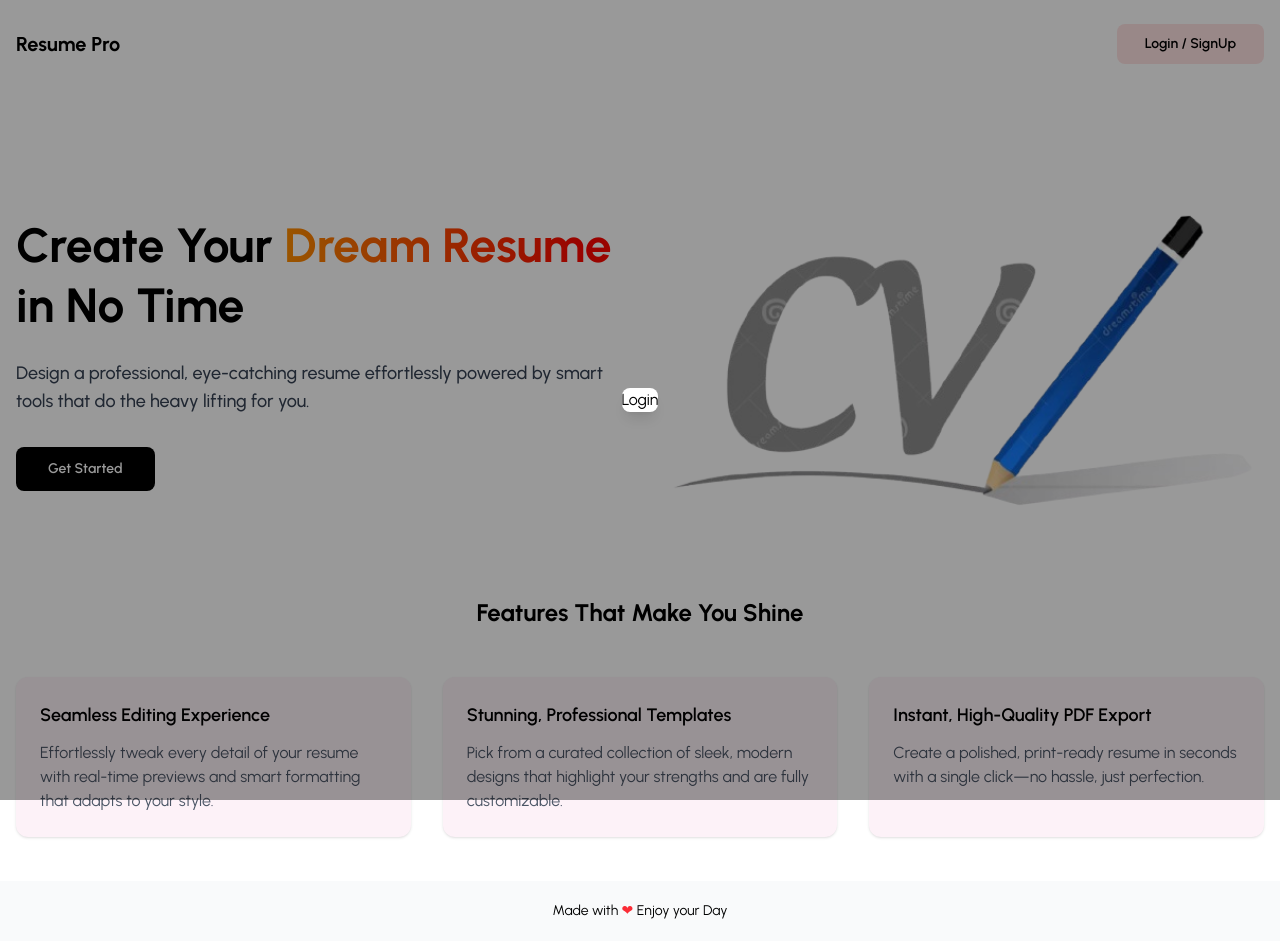
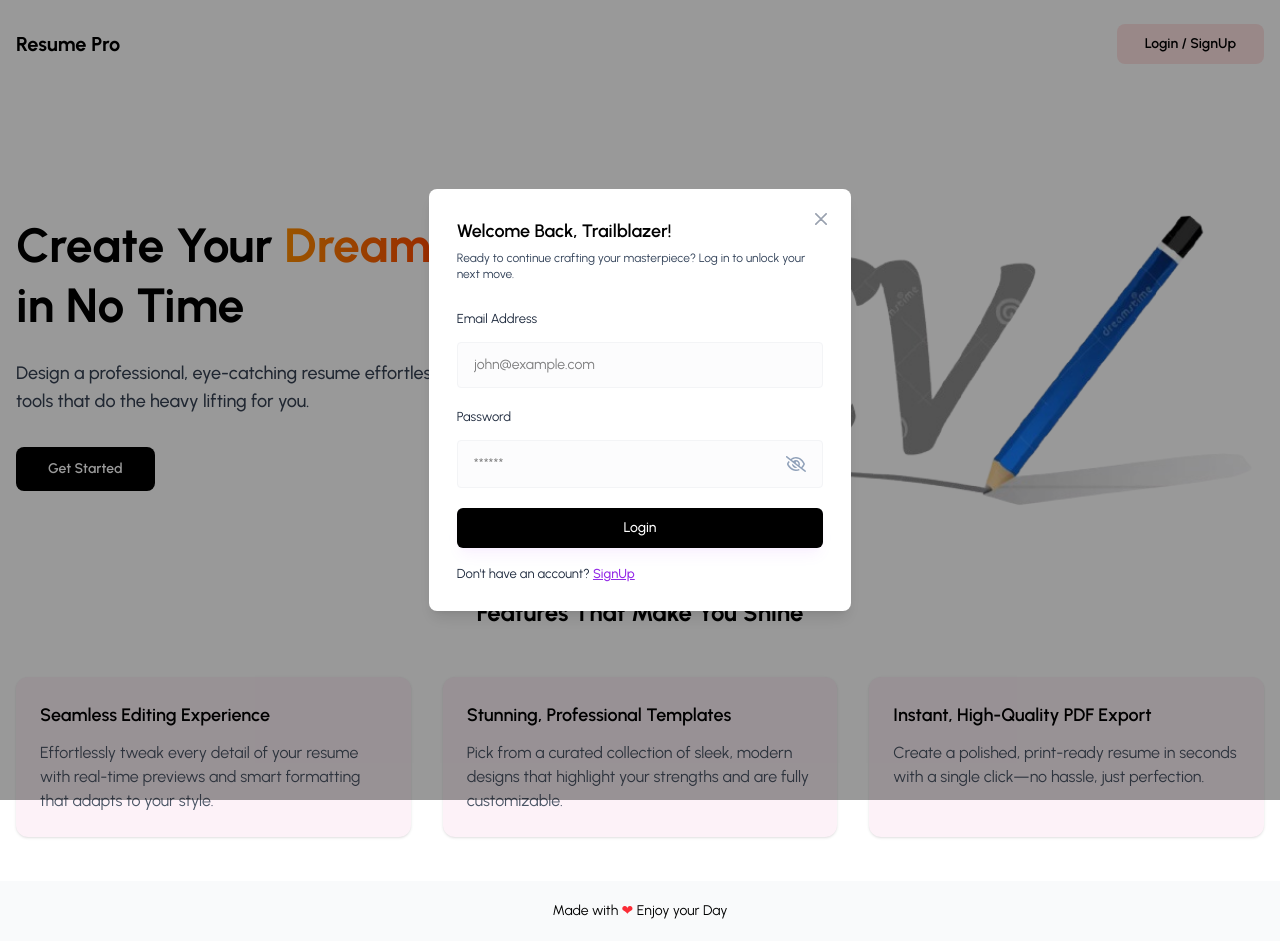
Before and after one commit to itz-Hiru/Resume-Pro-Frontend, a React (Vite) app: page / in a window 1280 px wide. Built offline with nearby package versions, Linux system fonts and the light colour scheme.

Commit message:
Created login page

```diff
--- /dev/null
+++ b/src/components/Inputs/Input.component.jsx
@@ -0,0 +1,44 @@
+import React, { useState } from 'react'
+import { FaRegEye, FaRegEyeSlash } from "react-icons/fa6"
+
+const Input = ({ value, onChange, label, placeholder, type }) => {
+  const [showPassword, setShowPassword] = useState(false);
+
+  const toggleShowPassword = () => {
+    setShowPassword(!showPassword);
+  };
+  return (
+    <div>
+      <label className="text-[13px] text-slate-800">{label}</label>
+      <div className="input-box">
+        <input
+          type={ type == "password" ? (showPassword ? "text" : "password") : type}
+          placeholder={placeholder}
+          className="w-full bg-transparent outline-none"
+          value={value}
+          onChange={(e) => onChange(e)}
+        />
+
+        {type === "password" && (
+            <>
+            {showPassword ? (
+              <FaRegEye
+                size={22}
+                className="text-primary cursor-pointer"
+                onClick={() => toggleShowPassword()}
+              />
+            ) : (
+              <FaRegEyeSlash
+                size={22}
+                className="text-slate-400 cursor-pointer"
+                onClick={() => toggleShowPassword()}
+              />
+            )}
+            </>
+        )}
+      </div>
+    </div>
+  )
+}
+
+export default Input
--- a/src/pages/Authentication/Login.page.jsx
+++ b/src/pages/Authentication/Login.page.jsx
@@ -1,9 +1,75 @@
-import React from 'react'
+import React, { useState } from "react";
+import { useNavigate } from "react-router-dom";
+import Input from "../../components/Inputs/Input.component";
+import { validateEmail } from "../../utils/helper.util";
 
-const Login = () => {
+const Login = ({ setCurrentPage }) => {
+  const [email, setEmail] = useState("");
+  const [password, setPassword] = useState("");
+  const [error, setError] = useState(null);
+
+  const navigate = useNavigate();
+
+  const handleLogin = async (e) => {
+    e.preventDefault();
+
+    if (!validateEmail(email)) {
+      setError("Please enter a valid email address.");
+      return;
+    }
+
+    if (!password) {
+      setError("Please enter your password to log in.");
+      return;
+    }
+
+    setError("");
+
+    try {
+
+    } catch (e) {
+      setError("Login failed. Please check your credentials and try again.");
+    }
+  };
   return (
-    <div>Login</div>
-  )
-}
+    <div className="w-[90vw] md:w-[33vw] p-7 flex flex-col justify-center">
+      <h3 className="text-lg font-semibold text-black">Welcome Back, Trailblazer!</h3>
+      <p className="text-xs text-slate-700 mt-[5px] mb-6">
+        Ready to continue crafting your masterpiece? Log in to unlock your next
+        move.
+      </p>
+      <form onSubmit={handleLogin}>
+        <Input
+          value={email}
+          onChange={({ target }) => setEmail(target.value)}
+          label="Email Address"
+          placeholder="john@example.com"
+          type="text"
+        />
+        <Input
+          value={password}
+          onChange={({ target }) => setPassword(target.value)}
+          label="Password"
+          placeholder="******"
+          type="password"
+        />
+        {error && <p className="text-red-500 text-xs pb-2.5">{error}</p>}
 
-export default Login
+        <button type="submit" className="btn-primary">Login</button>
+        <p className="text-[13px] text-slate-800 mt-3">
+          Don't have an account? {" "}
+          <button
+            className="font-medium text-primary underline cursor-pointer"
+            onClick={() => {
+              setCurrentPage("signup")
+            }}
+          >
+            SignUp
+          </button>
+        </p>
+      </form>
+    </div>
+  );
+};
+
+export default Login;
--- a/src/utils/helper.util.js
+++ b/src/utils/helper.util.js
@@ -0,0 +1,4 @@
+export const validateEmail = (email) => {
+    const regex = /^[^\s@]+@[^\s@]+\.[^\s@]+$/;
+    return regex.test(email);
+}
```
